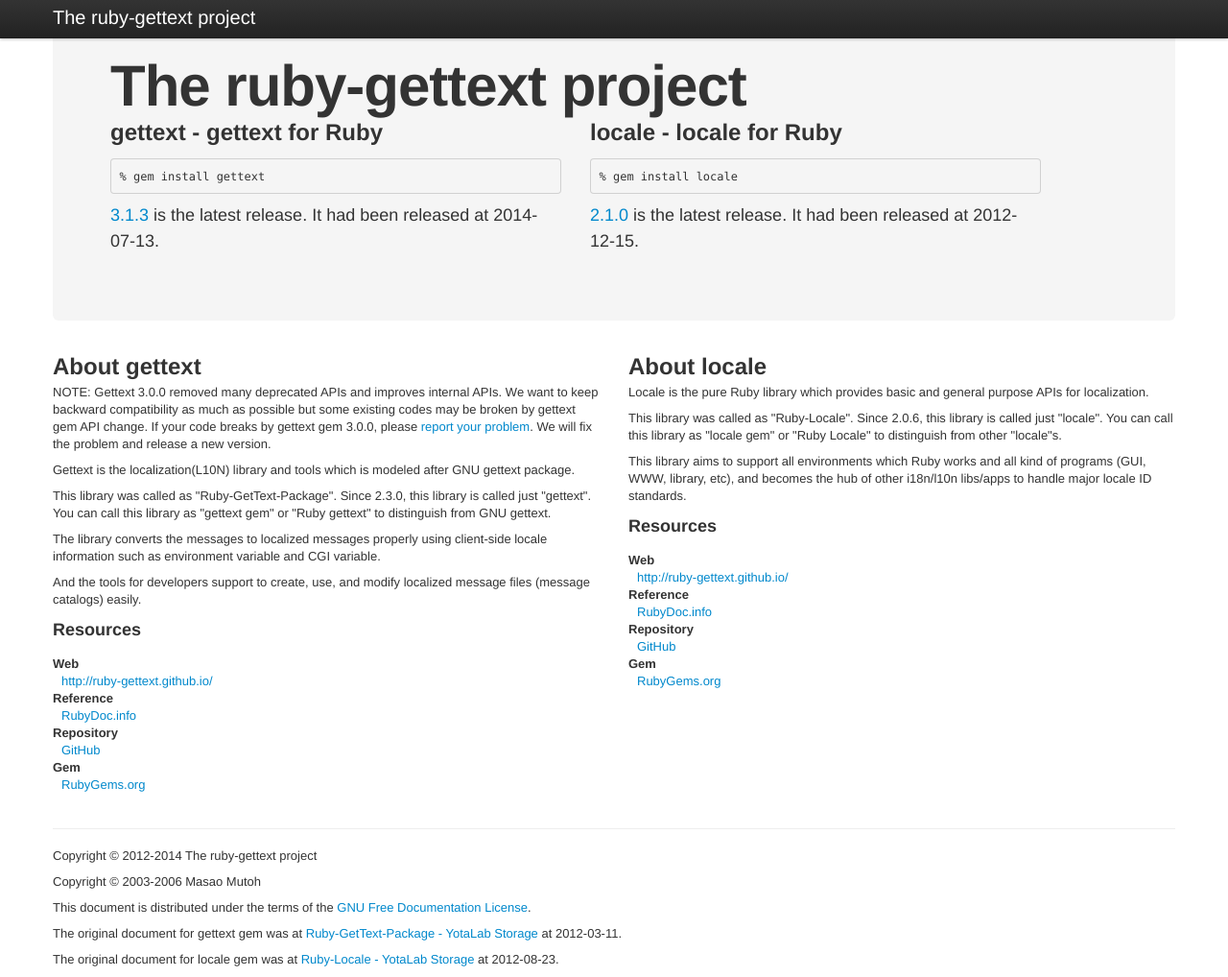
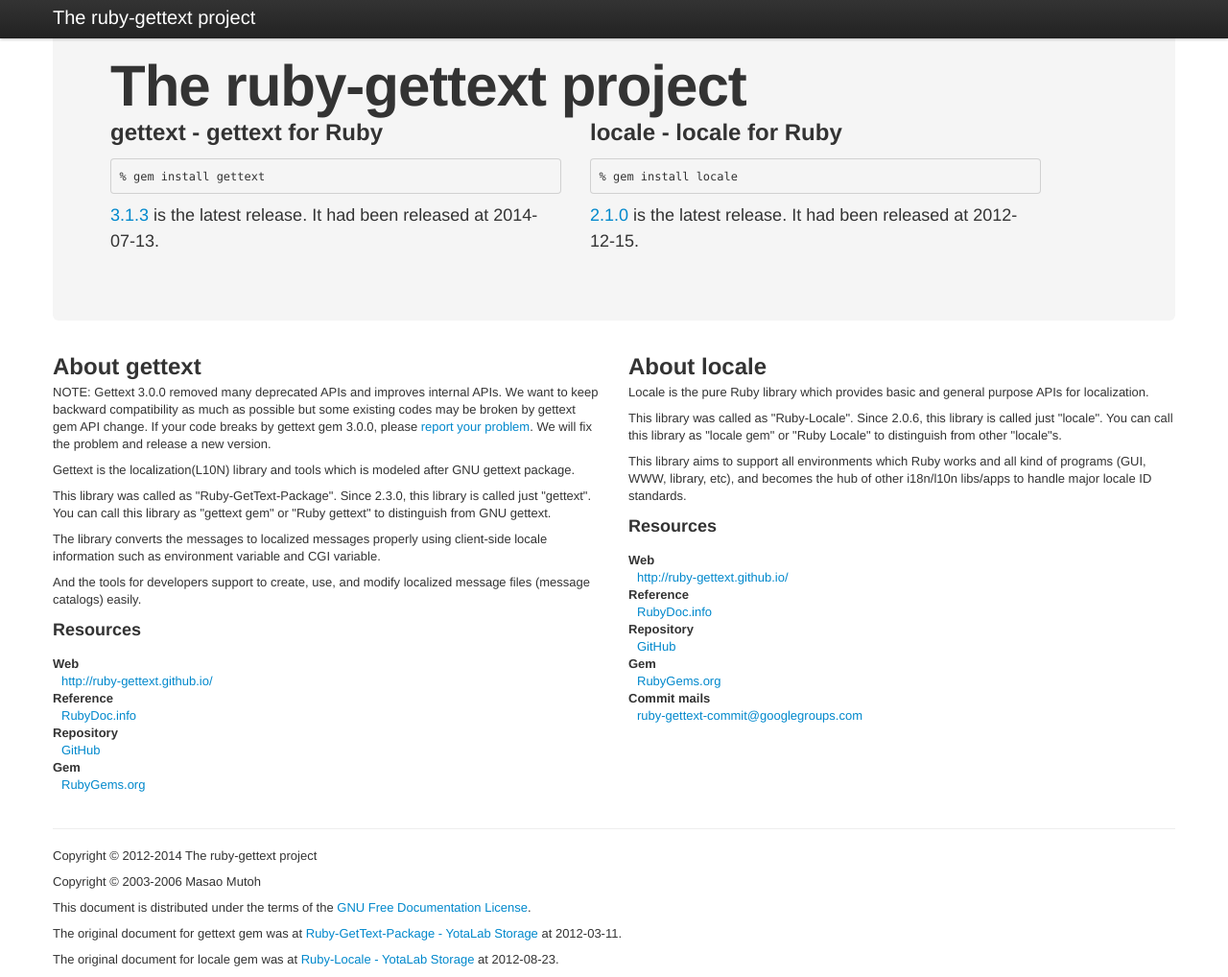
Before and after one commit to ruby-gettext/ruby-gettext.github.com, a Jekyll site: the page built from index.html, in a window 1280 px wide and 1018 px high. Shown: the whole window at 96% size. Built offline with Jekyll 4.4.1, drawn with Linux system fonts in a browser that asks for light colours; the list of posts is cut into pages by our own code.

Commit message:
Add a link to commit mail mailing list

```diff
--- a/index.html
+++ b/index.html
@@ -67,6 +67,8 @@
       <dd><a href="https://github.com/ruby-gettext/locale">GitHub</a></dd>
       <dt>Gem</dt>
       <dd><a href="https://rubygems.org/gems/locale">RubyGems.org</a></dd>
+      <dt>Commit mails</dt>
+      <dd><a href="https://groups.google.com/d/forum/ruby-gettext-commit">ruby-gettext-commit@googlegroups.com</a></dd>
     </dl>
   </div>
 </div>
```
